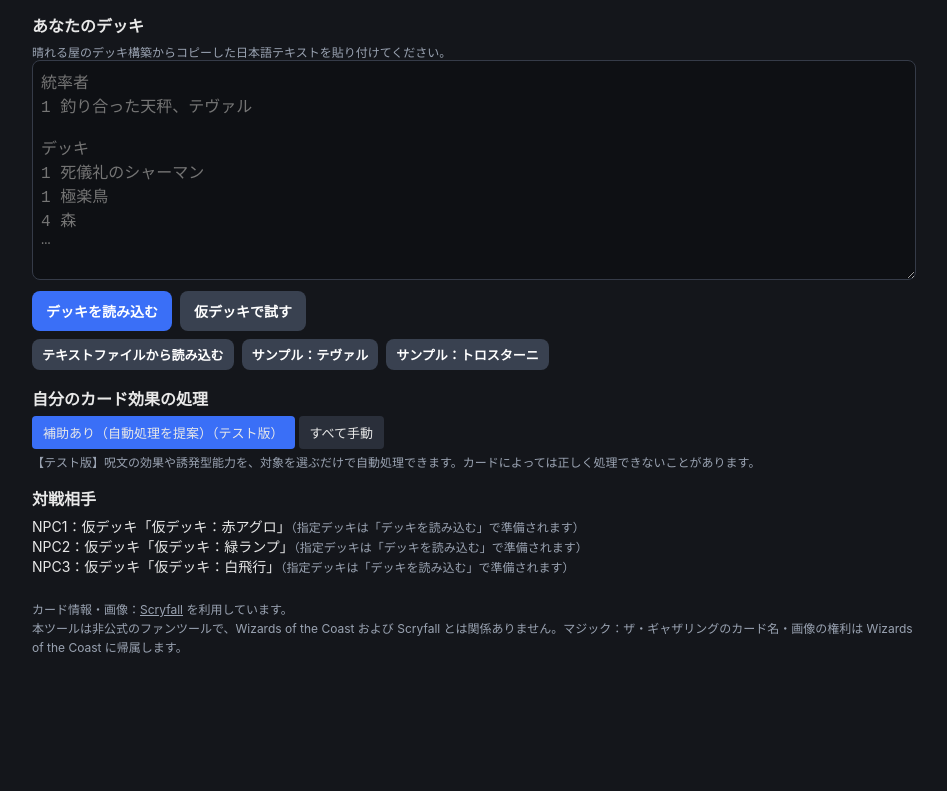
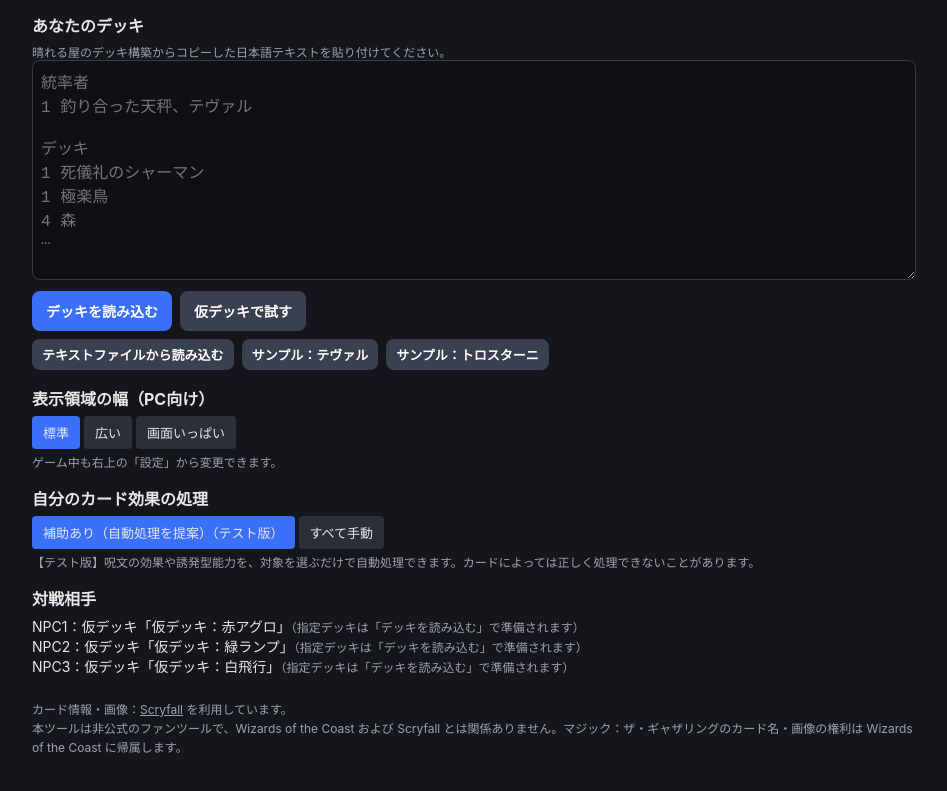
Before and after one commit to enza37110/cmdr_solo_tool, a plain HTML site: page index.html in a window 1280 px wide. Shown: the part 69-860 px from the top of the page, without its empty margins (166-1113 px from the left). Before the commit the page ends 829 px from the top, so only its background shows below. Drawn offline with Linux system fonts and the light colour scheme.

Commit message:
Add files via upload

```diff
--- a/index.html
+++ b/index.html
@@ -9,7 +9,7 @@
 *{box-sizing:border-box}
 html,body{margin:0;background:var(--bg);color:var(--tx);font-family:-apple-system,BlinkMacSystemFont,"Hiragino Sans","Noto Sans JP",sans-serif;font-size:14px;-webkit-text-size-adjust:100%}
 button{font:inherit;color:inherit;cursor:pointer}
-.wrap{max-width:900px;margin:0 auto;padding:8px 8px 90px}
+.wrap{max-width:var(--maxw,900px);margin:0 auto;padding:8px 8px 90px}
 h1{font-size:20px;margin:8px 0 4px}h2{font-size:16px;margin:16px 0 6px}h3{font-size:15px;margin:4px 0 10px}
 .dim{color:var(--dim);font-size:12px}
 .btn{background:var(--acc);border:none;border-radius:8px;padding:10px 14px;color:#fff;font-weight:600}
@@ -54,7 +54,7 @@ input,select{background:#0e1014;color:var(--tx);border:1px solid var(--line);bor
 .bar{position:fixed;left:0;right:0;bottom:0;z-index:6;background:rgba(20,22,27,.97);border-top:1px solid var(--line);padding:8px;padding-bottom:calc(8px + env(safe-area-inset-bottom));display:flex;gap:6px;flex-wrap:wrap;justify-content:center}
 .modal{position:fixed;inset:0;z-index:20;background:rgba(0,0,0,.6);display:flex;align-items:flex-end;justify-content:center}
 .modal.hidden{display:none}
-.sheet{background:var(--panel);width:100%;max-width:560px;max-height:88vh;overflow:auto;border-radius:14px 14px 0 0;padding:14px;padding-bottom:calc(14px + env(safe-area-inset-bottom))}
+.sheet{background:var(--panel);width:100%;max-width:var(--sheetw,560px);max-height:88vh;overflow:auto;border-radius:14px 14px 0 0;padding:14px;padding-bottom:calc(14px + env(safe-area-inset-bottom))}
 @media(min-width:700px){.modal{align-items:center}.sheet{border-radius:14px}}
 .acts{display:grid;grid-template-columns:1fr 1fr;gap:6px;margin-top:10px}
 .acts .btn{font-size:13px;padding:9px 8px}
@@ -1553,9 +1553,13 @@ function barMain(){
   if(G.phase==='main1') return `<button class="btn" data-a="fn" data-fn="toCombat">戦闘へ</button><button class="btn sec" data-a="fn" data-fn="endTurn">ターン終了</button>`;
   return `<button class="btn" data-a="fn" data-fn="endTurn">ターン終了</button>`;
 }
+const WIDTHS={std:['900px','560px'], wide:['1400px','760px'], full:['100%','900px']};
 function applyCardScale(){
-  const v=(G?G.settings.cardScale:store.get('settings',{}).cardScale)||1;
-  document.documentElement.style.setProperty('--cs', String(v));
+  const st=G?G.settings:store.get('settings',{});
+  document.documentElement.style.setProperty('--cs', String(st.cardScale||1));
+  const w=WIDTHS[st.width]||WIDTHS.std;
+  document.documentElement.style.setProperty('--maxw', w[0]);
+  document.documentElement.style.setProperty('--sheetw', w[1]);
 }
 function render(){
   applyCardScale();
@@ -1729,6 +1733,7 @@ const FN={
     const s=G.settings;
     openSheet(`<h3>設定</h3>
       <div class="rowt">NPCの進行速度</div><div class="seg">${[['fast','速い'],['normal','普通'],['slow','遅い'],['step','1手ずつ']].map(([k,l])=>`<button class="chip ${s.speed===k?'on':''}" data-sp="${k}">${l}</button>`).join('')}</div>
+      <div class="rowt" style="margin-top:10px">表示領域の幅（PC向け）</div><div class="seg">${[['std','標準'],['wide','広い'],['full','画面いっぱい']].map(([k,l])=>`<button class="chip ${(s.width||'std')===k?'on':''}" data-wd="${k}">${l}</button>`).join('')}</div>
       <div class="rowt" style="margin-top:10px">カードの表示サイズ</div><div class="seg">${[[1,'標準'],[1.5,'1.5倍'],[2,'2倍']].map(([k,l])=>`<button class="chip ${(s.cardScale||1)===k?'on':''}" data-cz="${k}">${l}</button>`).join('')}</div>
       <p><label><input type="checkbox" id="cs" ${s.confirmSpells?'checked':''}> NPCが呪文を唱えるたびに確認する（打ち消しなどの対応用）</label></p>
       ${G.mode==='assist'?`<p><label><input type="checkbox" id="as" ${s.assist?'checked':''}> 自分の呪文を唱えたとき、効果の自動処理を提案する</label></p>`:'<p class="dim">自分のカード：すべて手動モード</p>'}
@@ -1736,6 +1741,8 @@ const FN={
       <div class="acts"><button class="btn sec" data-a2="restart">最初の画面に戻る</button><button class="btn" data-a2="close">閉じる</button></div>`, e=>{
       const sp=e.target.closest('[data-sp]');
       if(sp){ s.speed=sp.dataset.sp; store.set('settings',s); FN.settingsSheet(); if(s.speed!=='step') resume(); return; }
+      const wd=e.target.closest('[data-wd]');
+      if(wd){ s.width=wd.dataset.wd; store.set('settings',s); render(); FN.settingsSheet(); return; }
       const cz=e.target.closest('[data-cz]');
       if(cz){ s.cardScale=+cz.dataset.cz; store.set('settings',s); render(); FN.settingsSheet(); return; }
       if(e.target.id==='cs'){ s.confirmSpells=e.target.checked; store.set('settings',s); }
@@ -1828,6 +1835,9 @@ function renderSetup(){
     </div>
     ${progHTML()}
     ${res}
+    <h2>表示領域の幅（PC向け）</h2>
+    <div class="seg">${[['std','標準'],['wide','広い'],['full','画面いっぱい']].map(([k,l])=>`<button class="chip ${(store.get('settings',{}).width||'std')===k?'on':''}" data-wds="${k}">${l}</button>`).join('')}</div>
+    <div class="dim" style="margin-top:4px">ゲーム中も右上の「設定」から変更できます。</div>
     <h2>自分のカード効果の処理</h2>
     <div class="seg">${[['assist','補助あり（自動処理を提案）（テスト版）'],['manual','すべて手動']].map(([k,l])=>`<button class="chip ${store.get('mode','assist')===k?'on':''}" data-md="${k}">${l}</button>`).join('')}</div>
     <div class="dim" style="margin-top:4px">${store.get('mode','assist')==='manual'?'自分のカードの効果・誘発・装備・全体強化はすべて自分で操作します（NPC側は自動のまま）。':'【テスト版】呪文の効果や誘発型能力を、対象を選ぶだけで自動処理できます。カードによっては正しく処理できないことがあります。'}</div>
@@ -1924,6 +1934,7 @@ function showCopyBox(txt){
   setTimeout(()=>{ const t=$('#cpbox'); if(t){ t.focus(); t.select(); } },50);
 }
 function setupClick(e){
+  const wds=e.target.closest('[data-wds]'); if(wds){ store.set('deck',$('#deck').value); const st=store.get('settings',{}); st.width=wds.dataset.wds; store.set('settings',st); render(); return; }
   const md=e.target.closest('[data-md]'); if(md){ store.set('deck',$('#deck').value); store.set('mode',md.dataset.md); renderSetup(); return; }
   const s=e.target.closest('[data-s]'); const cp=e.target.closest('[data-cp]');
   if(cp){ const i=+cp.dataset.cp; const a=SETUP.cmdPick; a.includes(i)?a.splice(a.indexOf(i),1):(a.length<2&&a.push(i)); store.set('deck',$('#deck').value); renderSetup(); return; }
```
